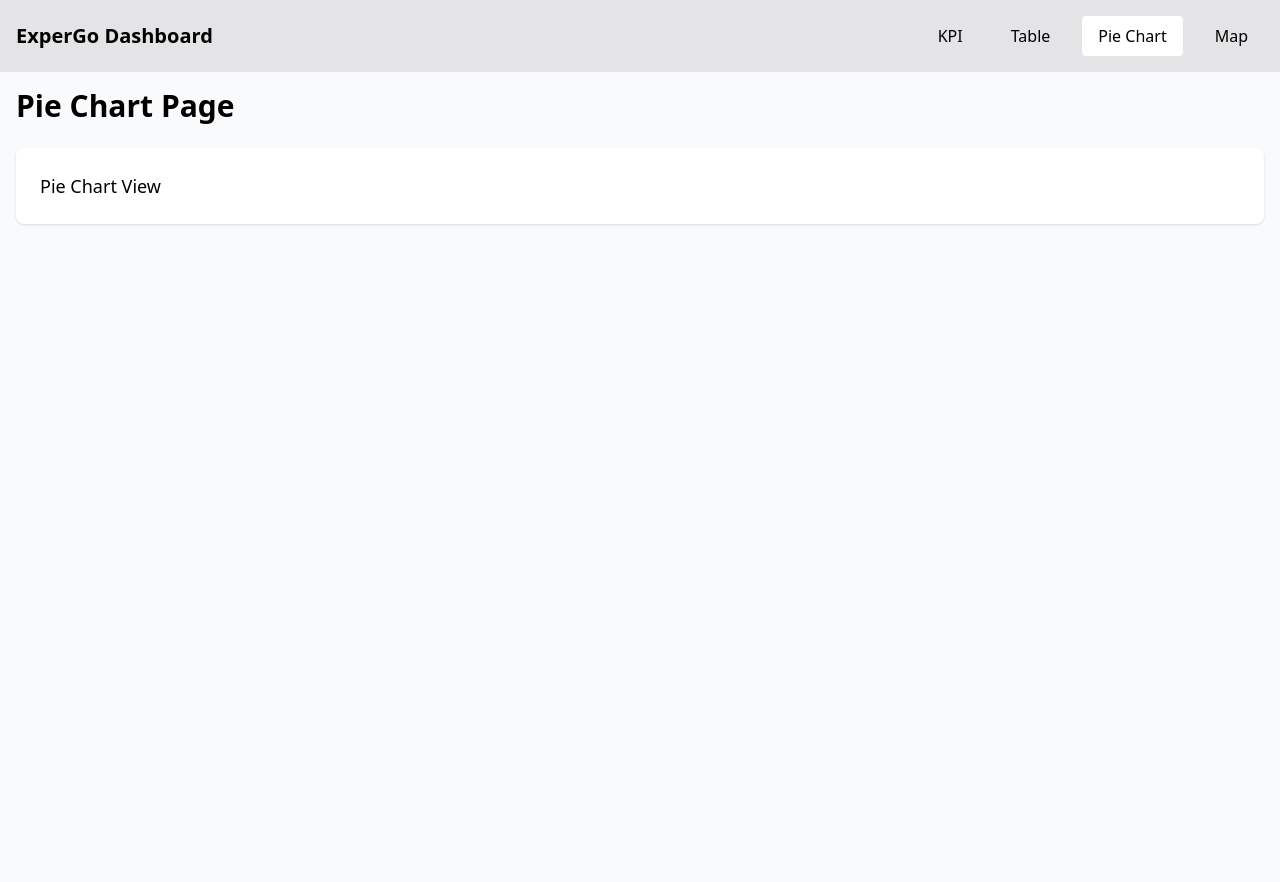
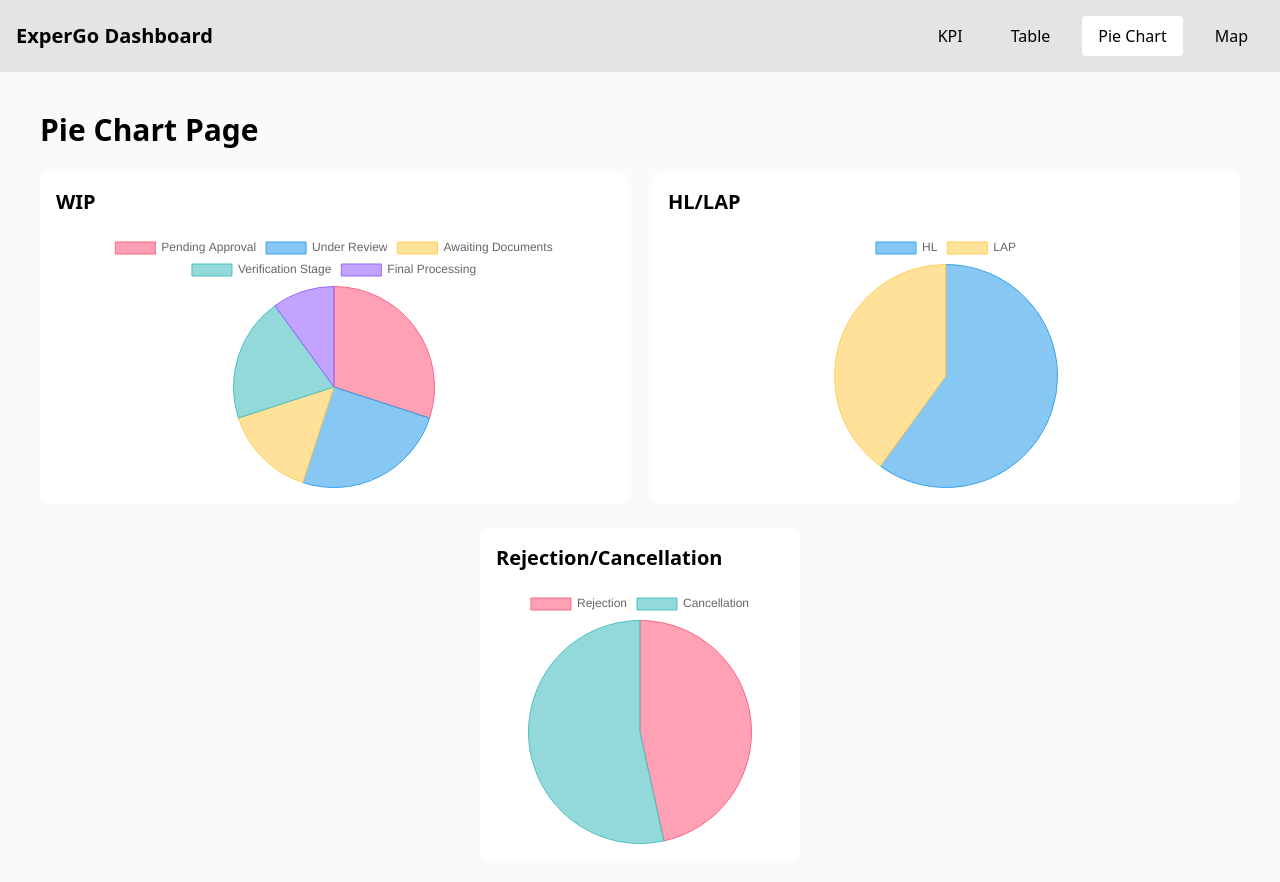
Before and after one commit to Amritesh-Bhardwaj/ExperGO-1, a Next.js app: page /pie-chart in a window 1280 px wide. Shown: the top 882 px of the page. Before the commit the page ends 800 px from the top, so only its background shows below. Built offline with nearby package versions, Linux system fonts and the light colour scheme.

Commit message:
Pie Chart Page - Unstyled

```diff
--- a/package.json
+++ b/package.json
@@ -9,9 +9,11 @@
     "lint": "next lint"
   },
   "dependencies": {
+    "chart.js": "^4.4.8",
     "lucide-react": "^0.477.0",
     "next": "15.2.1",
     "react": "^19.0.0",
+    "react-chartjs-2": "^5.3.0",
     "react-dom": "^19.0.0"
   },
   "devDependencies": {
--- a/src/app/(dashboard)/pie-chart/page.tsx
+++ b/src/app/(dashboard)/pie-chart/page.tsx
@@ -1,10 +1,219 @@
+"use client";
+
+import React from "react";
+import { Pie } from "react-chartjs-2";
+import {
+  Chart as ChartJS,
+  ArcElement,
+  Tooltip,
+  Legend,
+  ChartData,
+  ChartOptions,
+  TooltipItem,
+} from "chart.js";
+import tableData from "@/app/data/tableData.json";
+
+ChartJS.register(ArcElement, Tooltip, Legend);
+
+interface Branch {
+  id: string;
+  name: string;
+  wip: number;
+  sanctionCount: number;
+  rejection: number;
+  cancellation: number;
+}
+
+interface Region {
+  id: string;
+  name: string;
+  wip: number;
+  sanctionCount: number;
+  rejection: number;
+  cancellation: number;
+  branches: Branch[];
+}
+
+interface State {
+  id: string;
+  name: string;
+  wip: number;
+  sanctionCount: number;
+  rejection: number;
+  cancellation: number;
+  regions: Region[];
+}
+
+interface TableData {
+  tableData: State[];
+}
+
 export default function PieChartPage() {
-    return (
-      <div className="container mx-auto">
-        <h1 className="text-3xl font-bold mb-6">Pie Chart Page</h1>
-        <div className="bg-white p-6 rounded-lg shadow">
-          <p className="text-lg">Pie Chart View</p>
+  const processData = (data: TableData) => {
+    const states = data.tableData;
+
+    // WIP Data
+    const wipData = states.reduce((acc, state) => {
+      acc += state.wip;
+      state.regions.forEach((region) => {
+        acc += region.wip;
+        region.branches.forEach((branch) => {
+          acc += branch.wip;
+        });
+      });
+      return acc;
+    }, 0);
+
+    const wipChildrenData = [
+      { title: "Pending Approval", value: wipData * 0.3 },
+      { title: "Under Review", value: wipData * 0.25 },
+      { title: "Awaiting Documents", value: wipData * 0.15 },
+      { title: "Verification Stage", value: wipData * 0.2 },
+      { title: "Final Processing", value: wipData * 0.1 },
+    ];
+
+    // HL/LAP Data
+    const hlLapData = states.reduce(
+      (acc, state) => {
+        acc.total += state.sanctionCount;
+        state.regions.forEach((region) => {
+          acc.total += region.sanctionCount;
+          region.branches.forEach((branch) => {
+            acc.total += branch.sanctionCount;
+          });
+        });
+        return acc;
+      },
+      { total: 0 }
+    );
+    const hlValue = hlLapData.total * 0.6;
+    const lapValue = hlLapData.total * 0.4;
+
+    // Rejection/Cancellation Data
+    const rejectionCancellationData = states.reduce(
+      (acc, state) => {
+        acc.rejection += state.rejection;
+        acc.cancellation += state.cancellation;
+        state.regions.forEach((region) => {
+          acc.rejection += region.rejection;
+          acc.cancellation += region.cancellation;
+          region.branches.forEach((branch) => {
+            acc.rejection += branch.rejection;
+            acc.cancellation += branch.cancellation;
+          });
+        });
+        return acc;
+      },
+      { rejection: 0, cancellation: 0 }
+    );
+
+    return { wipChildrenData, hlLapData: [hlValue, lapValue], rejectionCancellationData };
+  };
+
+  const { wipChildrenData, hlLapData, rejectionCancellationData } = processData(tableData);
+
+  // Chart Data
+  const wipChartData: ChartData<"pie", number[], string> = {
+    labels: wipChildrenData.map((d) => d.title),
+    datasets: [
+      {
+        data: wipChildrenData.map((d) => d.value),
+        backgroundColor: [
+          "rgba(255, 99, 132, 0.6)",
+          "rgba(54, 162, 235, 0.6)",
+          "rgba(255, 206, 86, 0.6)",
+          "rgba(75, 192, 192, 0.6)",
+          "rgba(153, 102, 255, 0.6)",
+        ],
+        borderColor: [
+          "rgba(255, 99, 132, 1)",
+          "rgba(54, 162, 235, 1)",
+          "rgba(255, 206, 86, 1)",
+          "rgba(75, 192, 192, 1)",
+          "rgba(153, 102, 255, 1)",
+        ],
+        borderWidth: 1,
+      },
+    ],
+  };
+
+  const hlLapChartData: ChartData<"pie", number[], string> = {
+    labels: ["HL", "LAP"],
+    datasets: [
+      {
+        data: hlLapData,
+        backgroundColor: ["rgba(54, 162, 235, 0.6)", "rgba(255, 206, 86, 0.6)"],
+        borderColor: ["rgba(54, 162, 235, 1)", "rgba(255, 206, 86, 1)"],
+        borderWidth: 1,
+      },
+    ],
+  };
+
+  const rejectionCancellationChartData: ChartData<"pie", number[], string> = {
+    labels: ["Rejection", "Cancellation"],
+    datasets: [
+      {
+        data: [rejectionCancellationData.rejection, rejectionCancellationData.cancellation],
+        backgroundColor: ["rgba(255, 99, 132, 0.6)", "rgba(75, 192, 192, 0.6)"],
+        borderColor: ["rgba(255, 99, 132, 1)", "rgba(75, 192, 192, 1)"],
+        borderWidth: 1,
+      },
+    ],
+  };
+
+  // Chart Options with Tooltips
+  const chartOptions: ChartOptions<"pie"> = {
+    responsive: true,
+    maintainAspectRatio: false,
+    plugins: {
+      legend: {
+        position: "top",
+      },
+      tooltip: {
+        callbacks: {
+          label: (context: TooltipItem<"pie">) => {
+            const label = context.label || "";
+            const value = Number(context.raw);
+            const total = context.dataset.data.reduce((acc: number, val) => acc + Number(val), 0);
+            const percentage = ((value / total) * 100).toFixed(2);
+            return `${label}: ${value} (${percentage}%)`;
+          },
+        },
+      },
+    },
+  };
+
+  return (
+    <div className="container mx-auto p-6">
+      <h1 className="text-3xl font-bold mb-6">Pie Chart Page</h1>
+      <div className="grid grid-cols-1">
+        <div className="grid grid-cols-2 gap-6 mb-6">
+          {/* WIP Pie Chart */}
+          <div className="bg-white rounded-lg p-4">
+            <h2 className="text-xl font-semibold mb-4">WIP</h2>
+            <div className="w-full h-64">
+              <Pie data={wipChartData} options={chartOptions} />
+            </div>
+          </div>
+
+          {/* HL/LAP Pie Chart */}
+          <div className="bg-white rounded-lg p-4">
+            <h2 className="text-xl font-semibold mb-4">HL/LAP</h2>
+            <div className="w-full h-64">
+              <Pie data={hlLapChartData} options={chartOptions} />
+            </div>
+          </div>
+        </div>
+        <div className="grid justify-center">
+          {/* Rejection/Cancellation Pie Chart */}
+          <div className="bg-white rounded-lg p-4 w-full max-w-xs">
+            <h2 className="text-xl font-semibold mb-4">Rejection/Cancellation</h2>
+            <div className="w-full h-64">
+              <Pie data={rejectionCancellationChartData} options={chartOptions} />
+            </div>
+          </div>
         </div>
       </div>
-    );
-  }
+    </div>
+  );
+}
```
Also changed, not shown: src/app/globals.css (+16 -4 lines), 1 other file (tests, documents, lock files or other folders).
